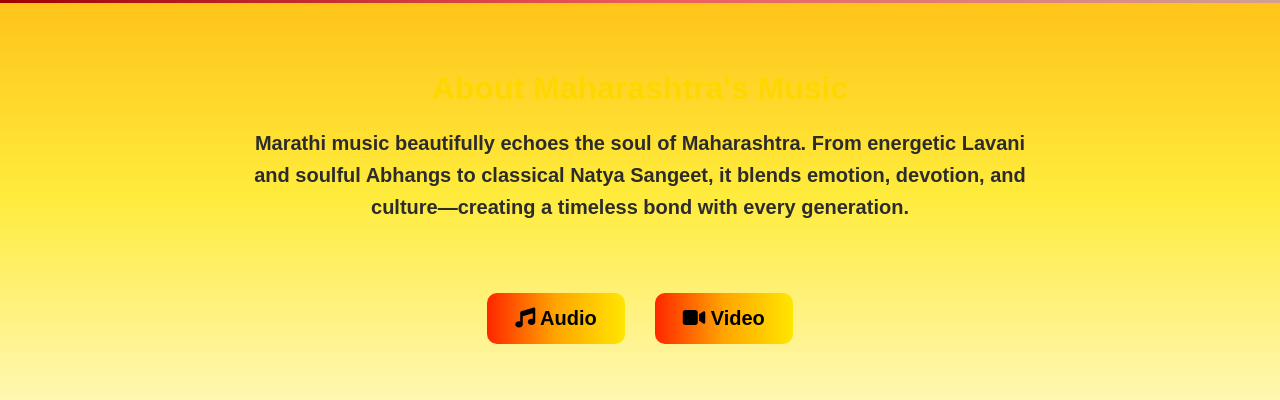
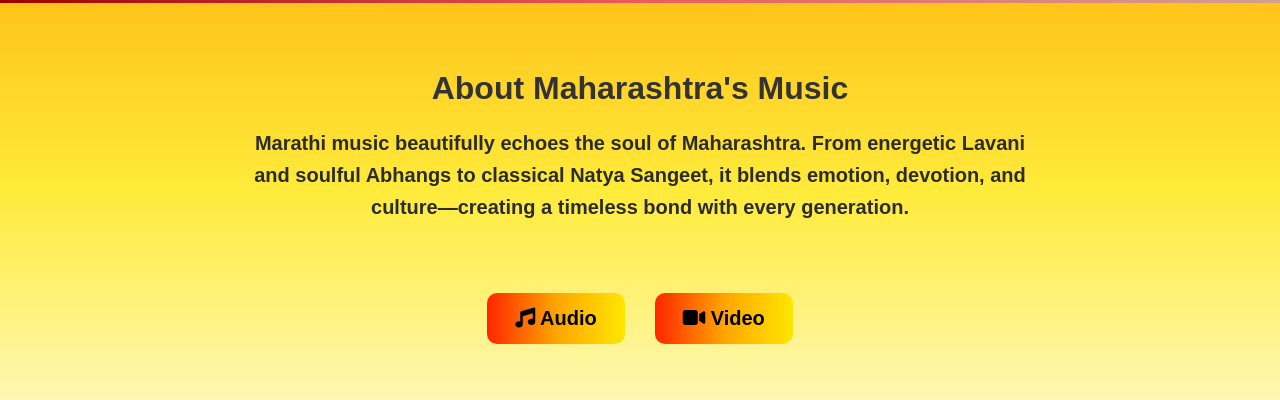
Before and after one commit to pawan-katkhede/Sangeet-Vistaar, a plain HTML site: page index.html in a window 1280 px wide. Shown: the part 147-547 px from the top of the page. Drawn offline with Linux system fonts and the light colour scheme.

Commit message:
Add files via upload

```diff
--- a/index.html
+++ b/index.html
@@ -100,7 +100,7 @@
 
     .about h2 {
       font-size: 32px;
-      color: #FFD700;
+      color: #333331;
       margin-bottom: 20px;
     }
 
```
